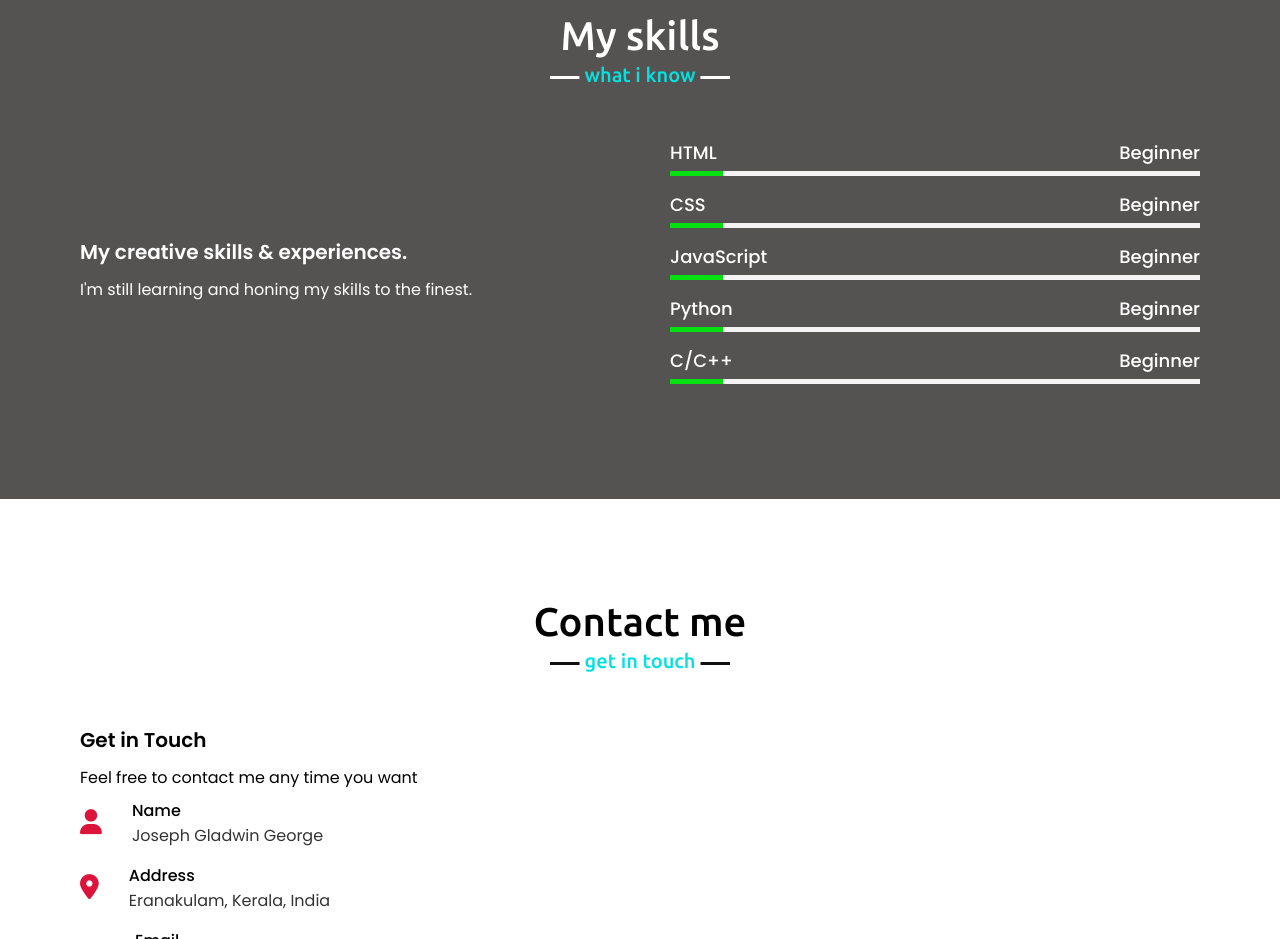
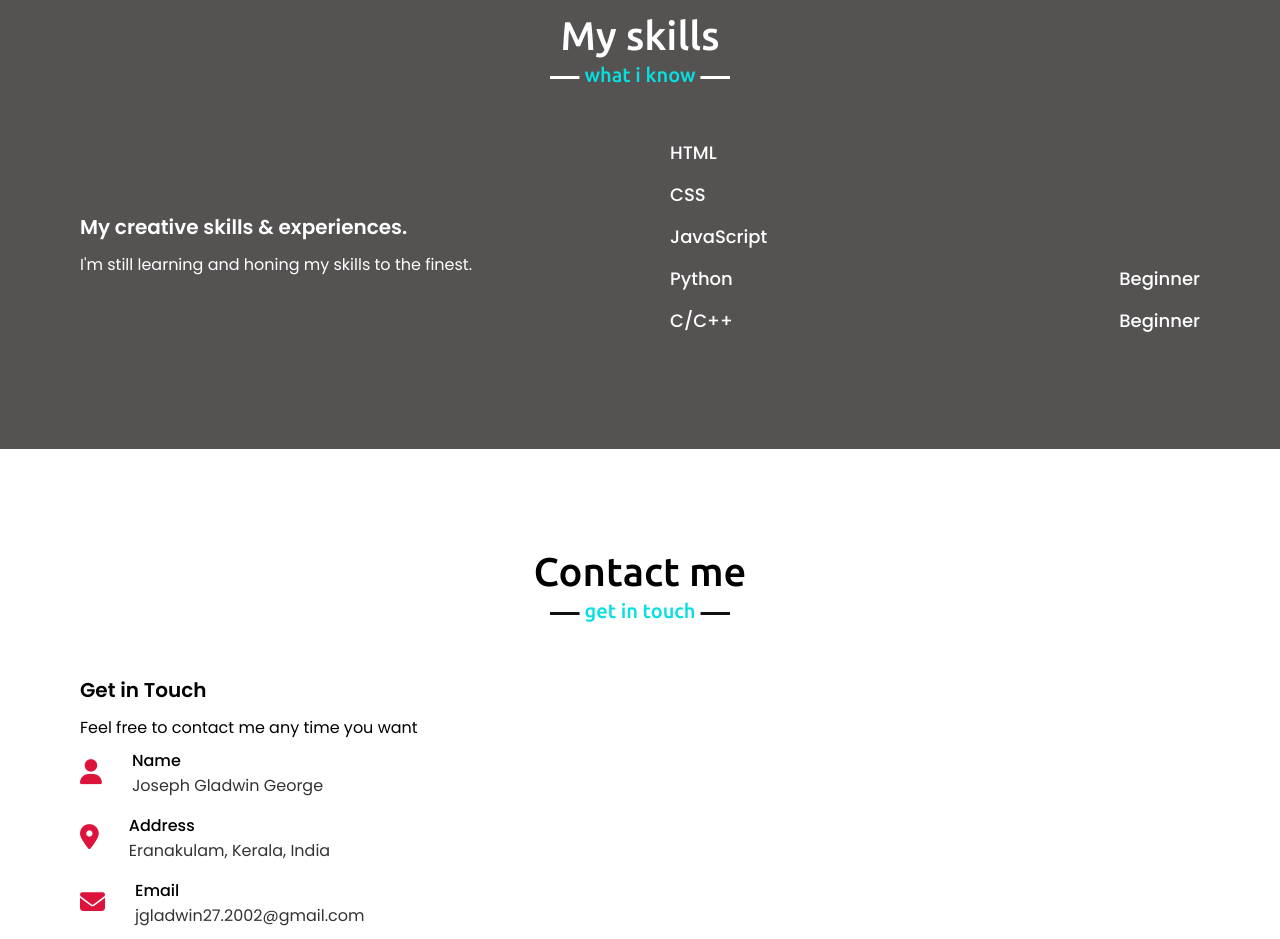
Before and after one commit to JosephGladwinGeorge/portfolio, a plain HTML site: page index.html in a window 1280 px wide. Shown: the part 1620-2559 px from the top of the page. Drawn offline with nearby package versions, Linux system fonts and the light colour scheme.

Commit message:
Update index.html

```diff
--- a/index.html
+++ b/index.html
@@ -71,37 +71,34 @@
                     <div class="bars">
                         <div class="info">
                             <span>HTML</span>
-                            <span>Beginner</span>
                         </div>
-                        <div class="line html"></div>
                     </div>
                     <div class="bars">
                         <div class="info">
                             <span>CSS</span>
-                            <span>Beginner</span>
                         </div>
-                        <div class="line css"></div>
+
                     </div>
                     <div class="bars">
                         <div class="info">
                             <span>JavaScript</span>
-                            <span>Beginner</span>
+
                         </div>
-                        <div class="line js"></div>
+
                     </div>
                     <div class="bars">
                         <div class="info">
                             <span>Python</span>
                             <span>Beginner</span>
                         </div>
-                        <div class="line python"></div>
+
                     </div>
                     <div class="bars">
                         <div class="info">
                             <span>C/C++</span>
                             <span>Beginner</span>
                         </div>
-                        <div class="line c"></div>
+
                     </div>
                 </div>
             </div>
```
